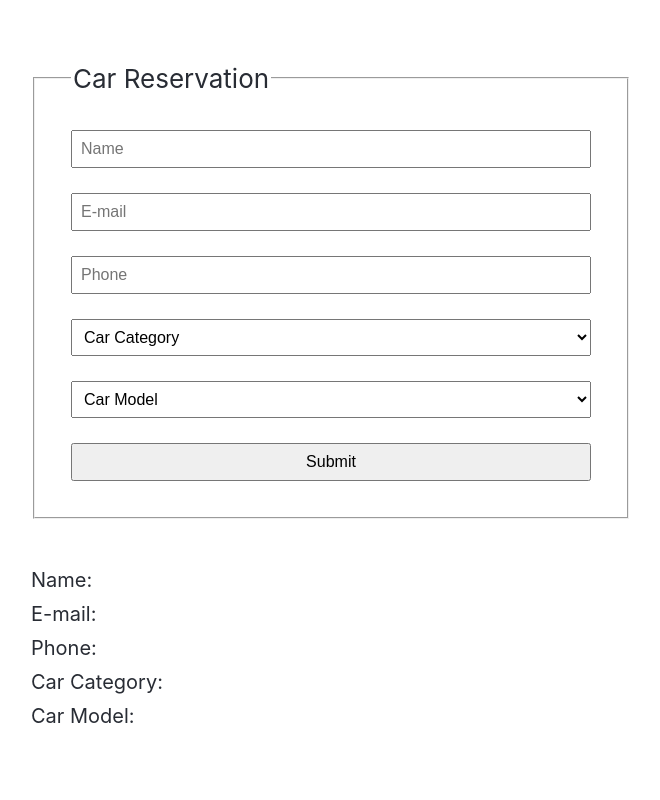
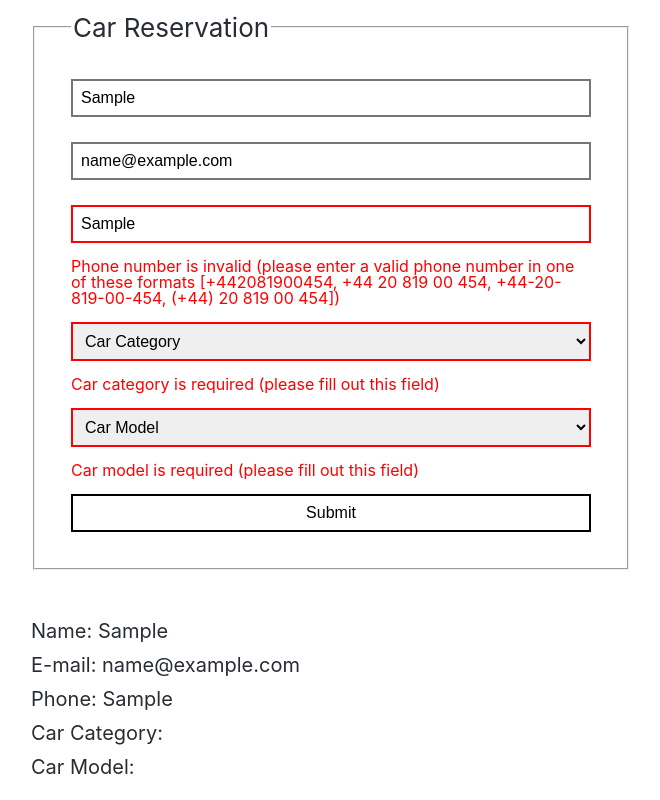
Before and after one commit to raflorenz/formgen, a React (Create React App) app: page / in a window 1280 px wide. Both pictures are taken after typing "Sample", "name@example.com", "Sample" into the empty fields and a click on the button "Submit". Shown: the whole page, without its empty margins (309-969 px from the left). Built offline with nearby package versions, Linux system fonts and the light colour scheme.

Commit message:
continue working on form validation

```diff
--- a/src/App.css
+++ b/src/App.css
@@ -35,6 +35,8 @@ fieldset {
   width: calc(100% - 20px);
   padding: 0.5em;
   margin-bottom: 25px;
+  border-width: 2px;
+  border-style: solid;
   font-size: 16px;
 }
 
@@ -45,6 +47,25 @@ button {
 
 button.form-control {
   margin-bottom: 0;
+  background-color: transparent;
+  cursor: pointer;
+}
+
+button.form-control:hover {
+  border-color: #282c34;
+  background-color: #282c34;
+  color: #fff;
+}
+
+.has-error .form-control {
+  border: 2px solid red;
+}
+
+.has-error p {
+  margin-top: -10px;
+  font-size: 16px;
+  line-height: 1;
+  color: red;
 }
 
 .form-values {
--- a/src/Form.js
+++ b/src/Form.js
@@ -19,7 +19,21 @@ function Form() {
         });
 
         if (name === 'category') {
-            setModels(value ? cars.find(car => car.category === value).models : []);
+            if (value) {
+                setModels(cars.find(car => car.category === value).models);
+                setValues({
+                    ...values,
+                    category: value,
+                    model: ''
+                });
+            } else {
+                setModels([]);
+                setValues({
+                    ...values,
+                    category: '',
+                    model: ''
+                });
+            }
         }
     };
 
@@ -41,7 +55,7 @@ function Form() {
             <form onSubmit={handleSubmit} className="form" noValidate>
                 <fieldset>
                     <legend>Car Reservation</legend>
-                    <div className="form-group">
+                    <div className={`form-group ${errors.name ? 'has-error' : ''}`}>
                         <input
                             type="text"
                             name="name"
@@ -53,7 +67,7 @@ function Form() {
                         />
                         {errors.name && <p>{errors.name}</p>}
                     </div>
-                    <div className="form-group">
+                    <div className={`form-group ${errors.email ? 'has-error' : ''}`}>
                         <input
                             type="email"
                             name="email"
@@ -64,7 +78,7 @@ function Form() {
                         />
                         {errors.email && <p>{errors.email}</p>}
                     </div>
-                    <div className="form-group">
+                    <div className={`form-group ${errors.phone ? 'has-error' : ''}`}>
                         <input
                             type="text"
                             name="phone"
@@ -73,8 +87,9 @@ function Form() {
                             placeholder="Phone"
                             onChange={handleChange}
                         />
+                        {errors.phone && <p>{errors.phone}</p>}
                     </div>
-                    <div className="form-group">
+                    <div className={`form-group ${errors.category ? 'has-error' : ''}`}>
                         <select
                             name="category"
                             value={values.category}
@@ -84,8 +99,9 @@ function Form() {
                             <option value="">Car Category</option>
                             {cars.map(car => <option key={car.id} value={car.category}>{car.category}</option>)}
                         </select>
+                        {errors.category && <p>{errors.category}</p>}
                     </div>
-                    <div className="form-group">
+                    <div className={`form-group ${errors.model ? 'has-error' : ''}`}>
                         <select
                             name="model"
                             value={values.model}
@@ -95,6 +111,7 @@ function Form() {
                             <option value="">Car Model</option>
                             {models.map(model => <option key={model} value={model}>{model}</option>)}
                         </select>
+                        {errors.model && <p>{errors.model}</p>}
                     </div>
                     <button className="form-control">Submit</button>
                 </fieldset>
--- a/src/validate.js
+++ b/src/validate.js
@@ -2,11 +2,27 @@ function validate(values) {
     const errors = {};
 
     if (!values.name) {
-        errors.name = 'Name is required';
+        errors.name = 'Name is required (please fill out this field)';
+    } else if (!/^[a-z ,.'-]{2,}$/i.test(values.name)) {
+        errors.name = 'Name is invalid (valid name must be atleast 2 characters and cannot contain numbers and special characters except [-,.\'])';
     }
 
     if (!values.email) {
-        errors.email = 'E-mail is required';
+        errors.email = 'E-mail is required (please fill out this field)';
+    } else if (!/^[a-zA-Z0-9.!#$%&’*+/=?^_`{|}~-]+@[a-zA-Z0-9-]+(?:\.[a-zA-Z0-9-]+)*$/.test(values.email)) {
+        errors.email = 'E-mail is invalid (please enter your e-mail in this format [name@example.com])';
+    }
+
+    if (values.phone && !/([0-9\s-]{7,})(?:\s*(?:#|x\.?|ext\.?|extension)\s*(\d+))?$/.test(values.phone)) {
+        errors.phone = 'Phone number is invalid (please enter a valid phone number in one of these formats [+442081900454, +44 20 819 00 454, +44-20-819-00-454, (+44) 20 819 00 454])';
+    }
+
+    if (!values.category) {
+        errors.category = 'Car category is required (please fill out this field)';
+    }
+
+    if (!values.model) {
+        errors.model = 'Car model is required (please fill out this field)';
     }
 
     return errors;
```
